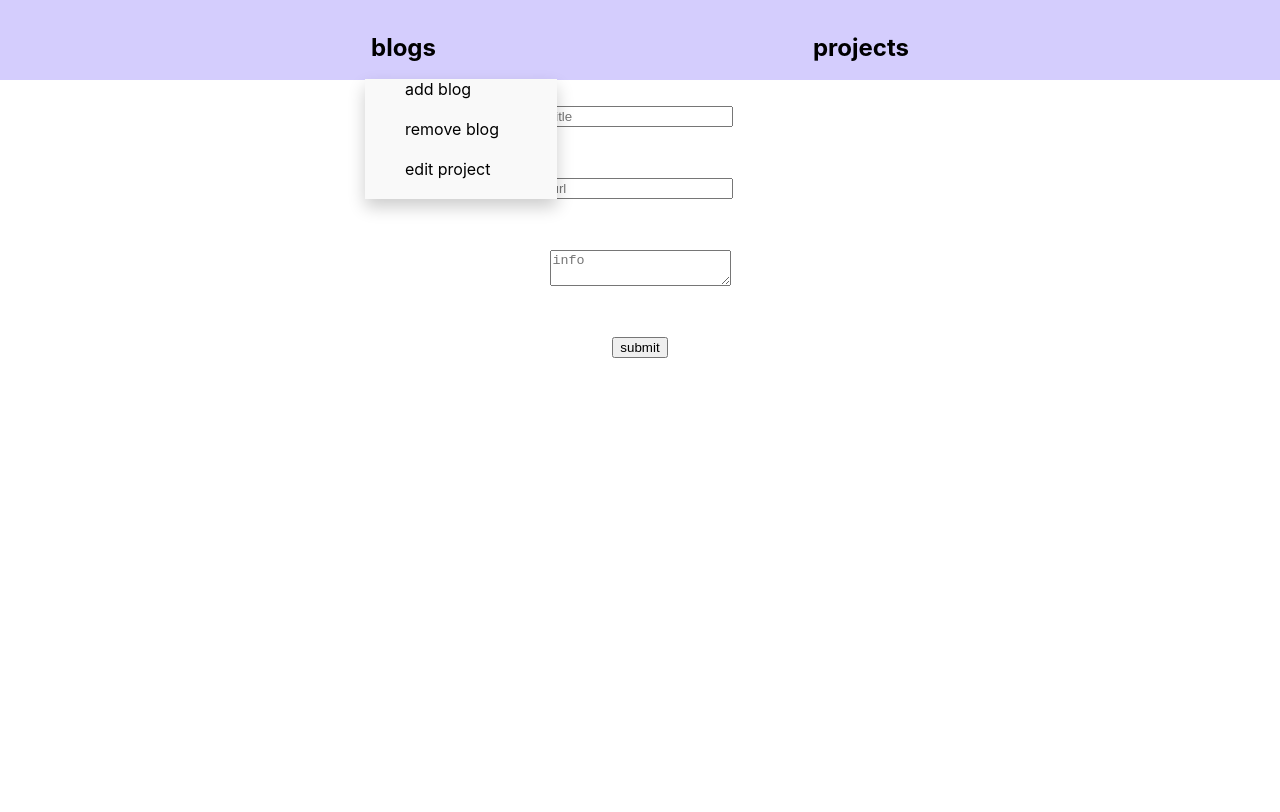
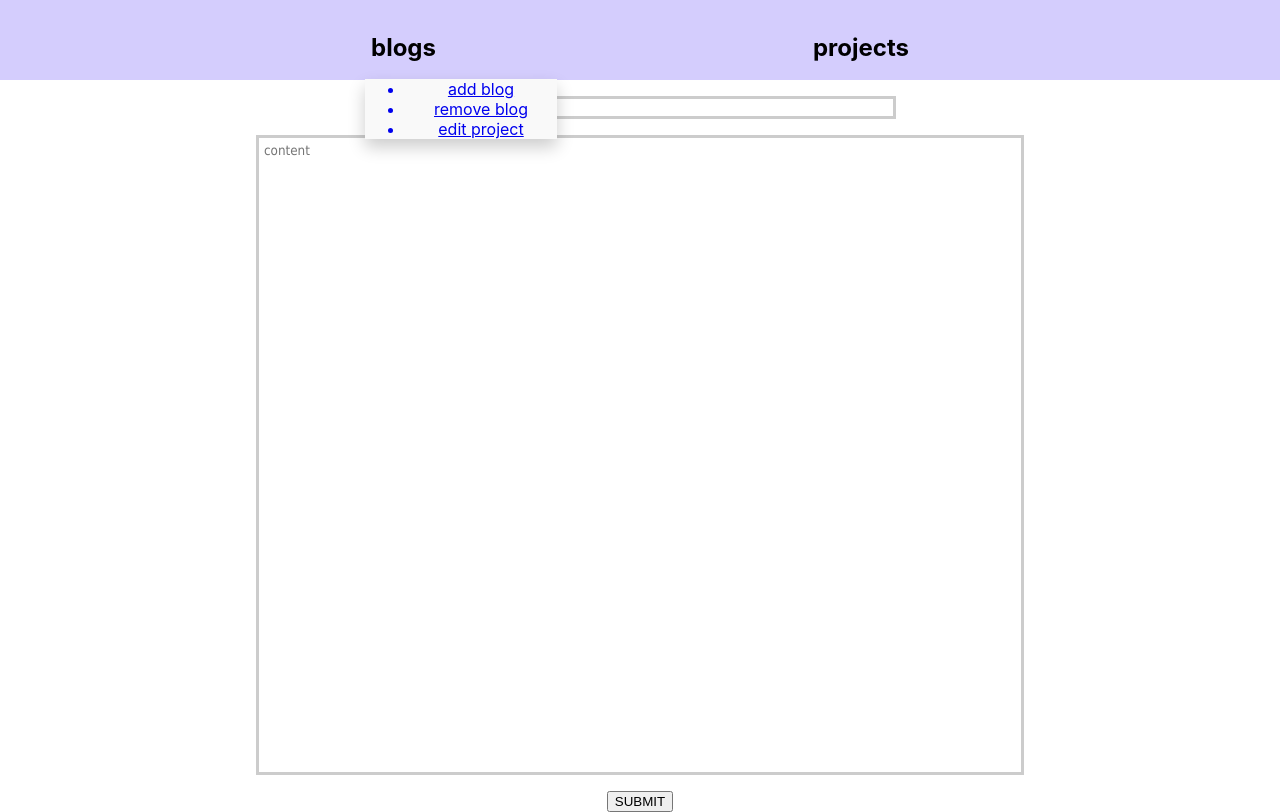
Before and after one commit to rouqaya-abdulhaq/rouqaya-abdulhaq-admin, a React (Create React App) app: page /addBlog in a window 1280 px wide. Both pictures are taken after a click on the button "blogs". Built offline with nearby package versions, Linux system fonts and the light colour scheme.

Commit message:
added routing links

```diff
--- a/src/App.js
+++ b/src/App.js
@@ -1,16 +1,15 @@
 import React from 'react';
 import {BrowserRouter as Router} from 'react-router-dom';
-// import AddBlog from './containers/addBlog/addBlog';
 import './App.css';
 import Header from './components/layout/header/header';
-import AddProject from './containers/addProject/addProject';
+import Page from './components/router/router';
 
 function App() {
   return (
     <Router>
       <div className="App">
         <Header/>
-        <AddProject/>
+        <Page/>
       </div>
     </Router>
 
--- a/src/components/UI/navList/navList.js
+++ b/src/components/UI/navList/navList.js
@@ -1,12 +1,15 @@
 import React, { useState } from 'react';
 import './navList.css';
+import {Link} from 'react-router-dom';
 
 const NavList = (props) =>{
     const [hidden , setHidden] = useState(true);
 
     const navItems = props.links.map((link)=>{
         return(
-            <li>{link}</li>
+            <Link to={link.path}>
+                <li onClick={()=>setHidden(true)}>{link.value}</li>
+            </Link>
         );
     });
 
--- a/src/components/layout/header/header.js
+++ b/src/components/layout/header/header.js
@@ -4,9 +4,13 @@ import './header.css';
 
 const header = (props) =>{
 
-    const blogsLinks = ["add blog","remove blog","edit project"];
+    const blogsLinks = [{value : "add blog",path : "/addBlog"},
+                        {value : "remove blog",path : "/"},
+                        {value : "edit project",path:"/"}];
 
-    const projectsLinks = ["add project","remove project","edit project"];
+    const projectsLinks = [{value : "add project",path : "/addProject"},
+                            {value : "remove project", path : "/"},
+                            {value : "edit project", path : "/"}];
 
     return(
         <header>
--- a/src/components/router/router.js
+++ b/src/components/router/router.js
@@ -1,11 +1,13 @@
 import React from 'react';
 import {Switch, Route} from 'react-router-dom';
+import AddBlog from '../../containers/addBlog/addBlog';
+import AddProject from '../../containers/addProject/addProject';
 
 const router = () =>{
     return(
         <Switch>
-            <Route path="./addBlog"/>
-            <Route path="./addProject"/>
+            <Route path="/addBlog" component={AddBlog}/>
+            <Route path="/addProject" component={AddProject}/>
         </Switch>
     );
 }
```
